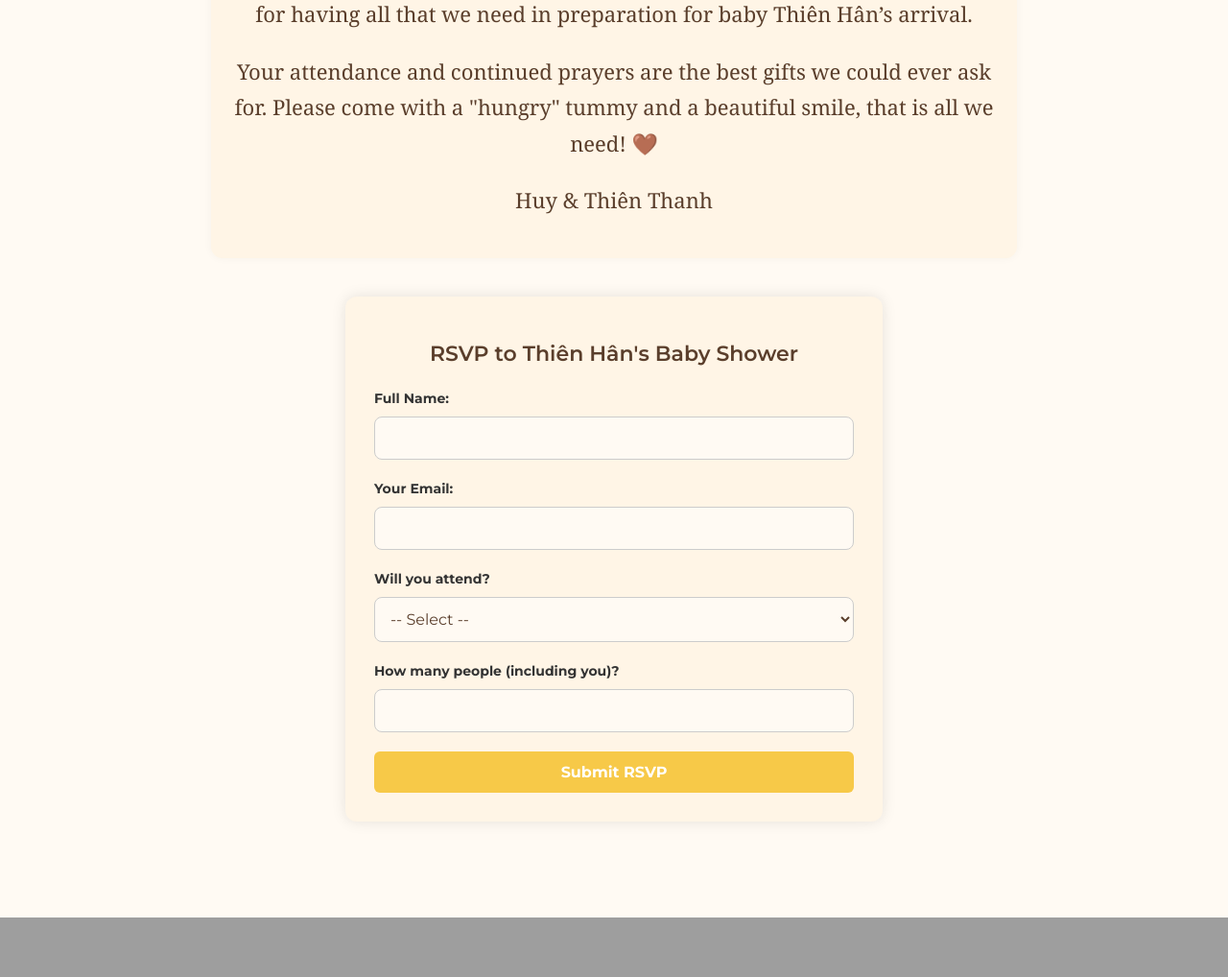
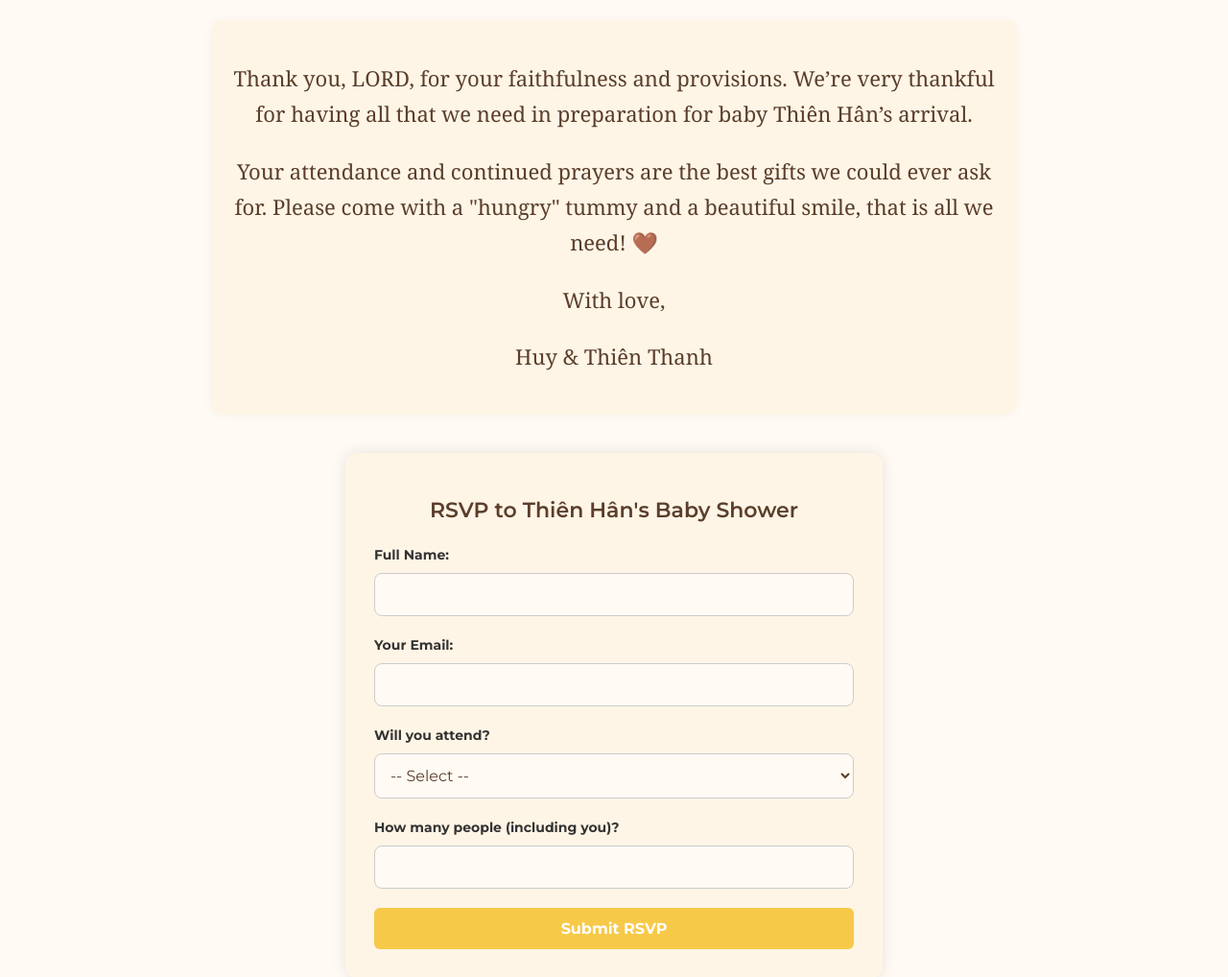
Before and after one commit to zincoi172/rsvp-babyshower, a Flask app: page / in a window 1280 px wide. Shown: the part 1078-2096 px from the top of the page at 96% size. Before the commit the page ends 2034 px from the top, so only its background shows below. Run offline with Flask 3, Linux system fonts and the light colour scheme.

Commit message:
Update background and add with love

```diff
--- a/templates/form.html
+++ b/templates/form.html
@@ -23,7 +23,7 @@
 <body>
 
   <!-- Poster Image -->
-  <img src="{{ url_for('static', filename='background.png') }}" alt="Our Little Hunny Poster" class="hero-image" />
+  <img src="{{ url_for('static', filename='background_2.png') }}" alt="Our Little Hunny Poster" class="hero-image" />
 
   <!-- Thankful Message -->
   <div class="thank-you-message">
@@ -34,6 +34,10 @@
       Your attendance and continued prayers are the best gifts we could ever ask for.
       Please come with a "hungry" tummy and a beautiful smile, that is all we need! 🤎
 
+    </p>
+    <p>
+      With love,
+    <p>
     </p>
     <p>
       Huy & Thiên Thanh
```
Also changed, not shown: static/background_2.png (added), static/pooh.jpg (deleted), static/pooh_2.jpg (deleted), static/pooh_header.jpg (deleted).
